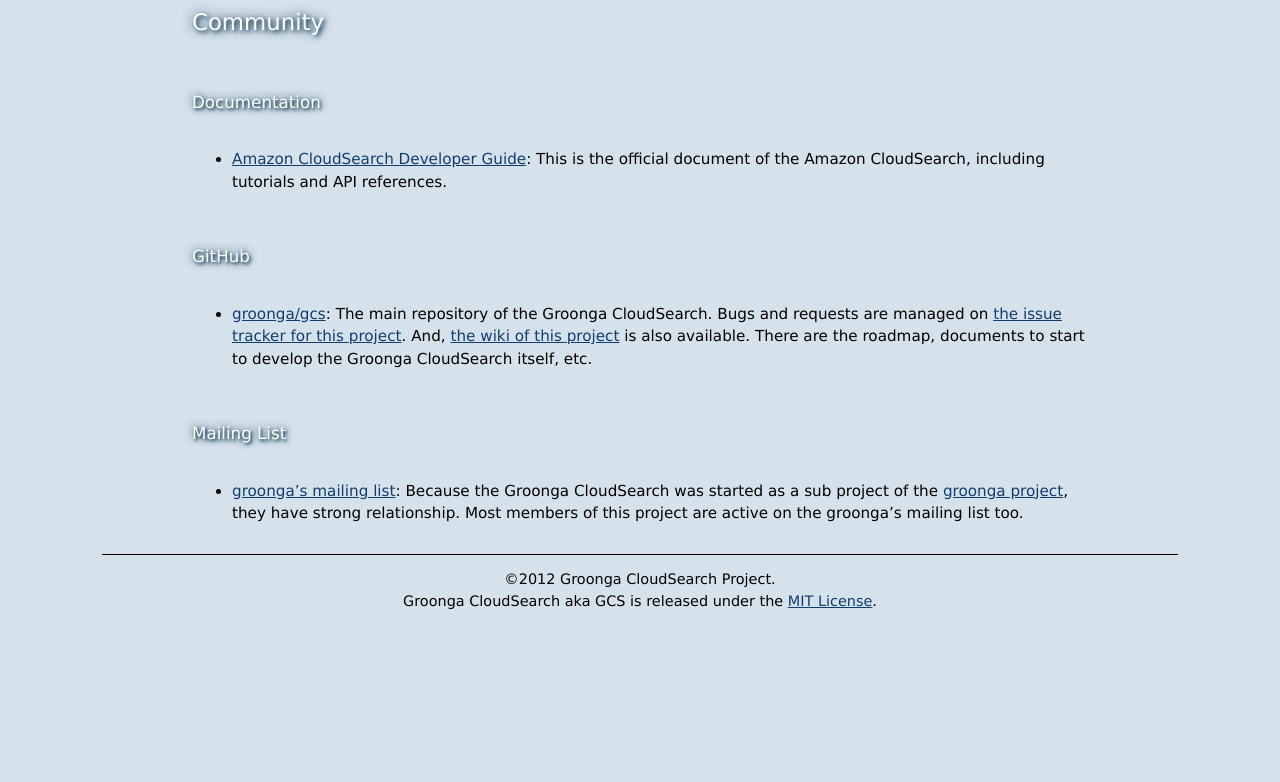
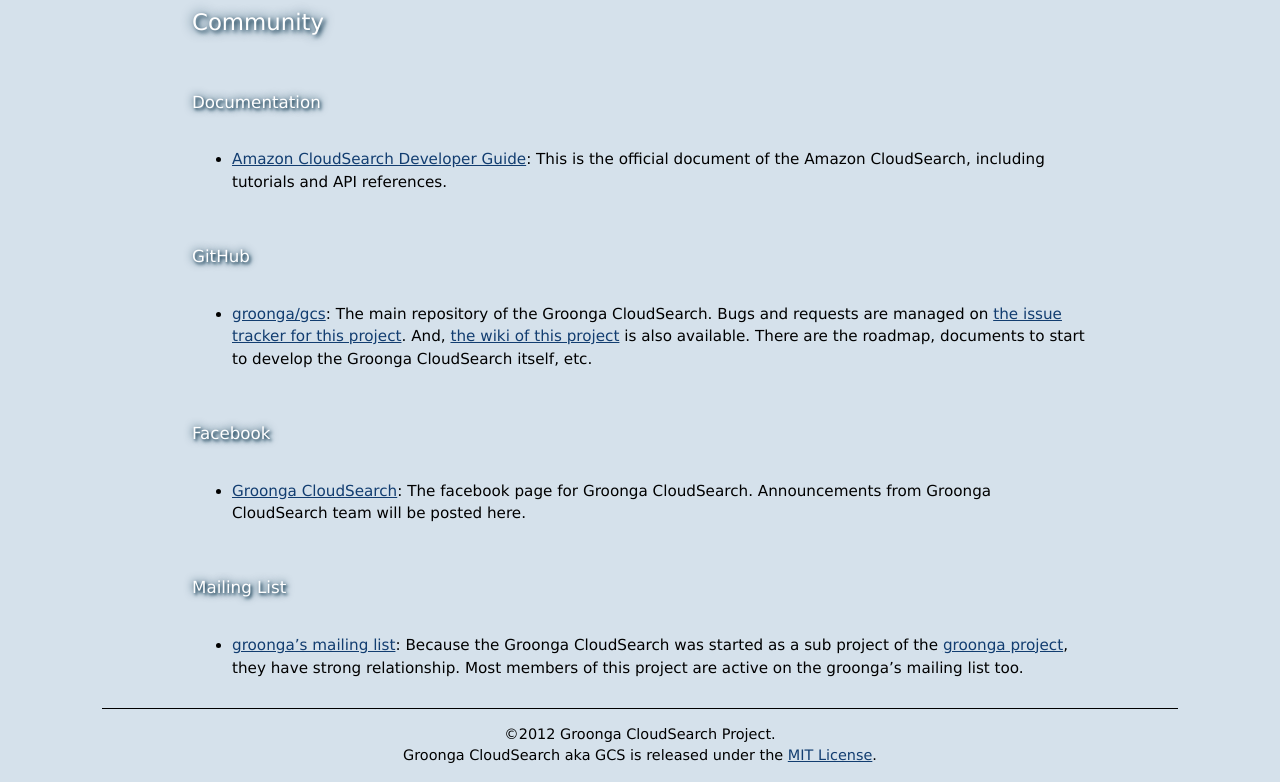
Before and after one commit to groonga/gcs.groonga.org, a Jekyll site: the page built from community/index.md, in a window 1280 px wide, cut to the strip 153-935 px from the top of the page. Built offline with Jekyll 4.4.1, drawn with Linux system fonts in a browser that asks for light colours; before the commit the page ends 900 px from its top, so only the background shows below that.

Commit message:
Link to GCS Facebook page from community page

```diff
--- a/community/index.md
+++ b/community/index.md
@@ -17,6 +17,11 @@
    And, [the wiki of this project](https://github.com/groonga/gcs/wiki) is also available.
    There are the roadmap, documents to start to develop the Groonga CloudSearch itself, etc.
 
+## Facebook
+
+* [Groonga CloudSearch](https://www.facebook.com/GroongaCloudSearch):
+  The facebook page for Groonga CloudSearch. Announcements from Groonga CloudSearch team will be posted here.
+
 ## Mailing List
 
  * [groonga's mailing list](http://groonga.org/docs/community.html):
```
